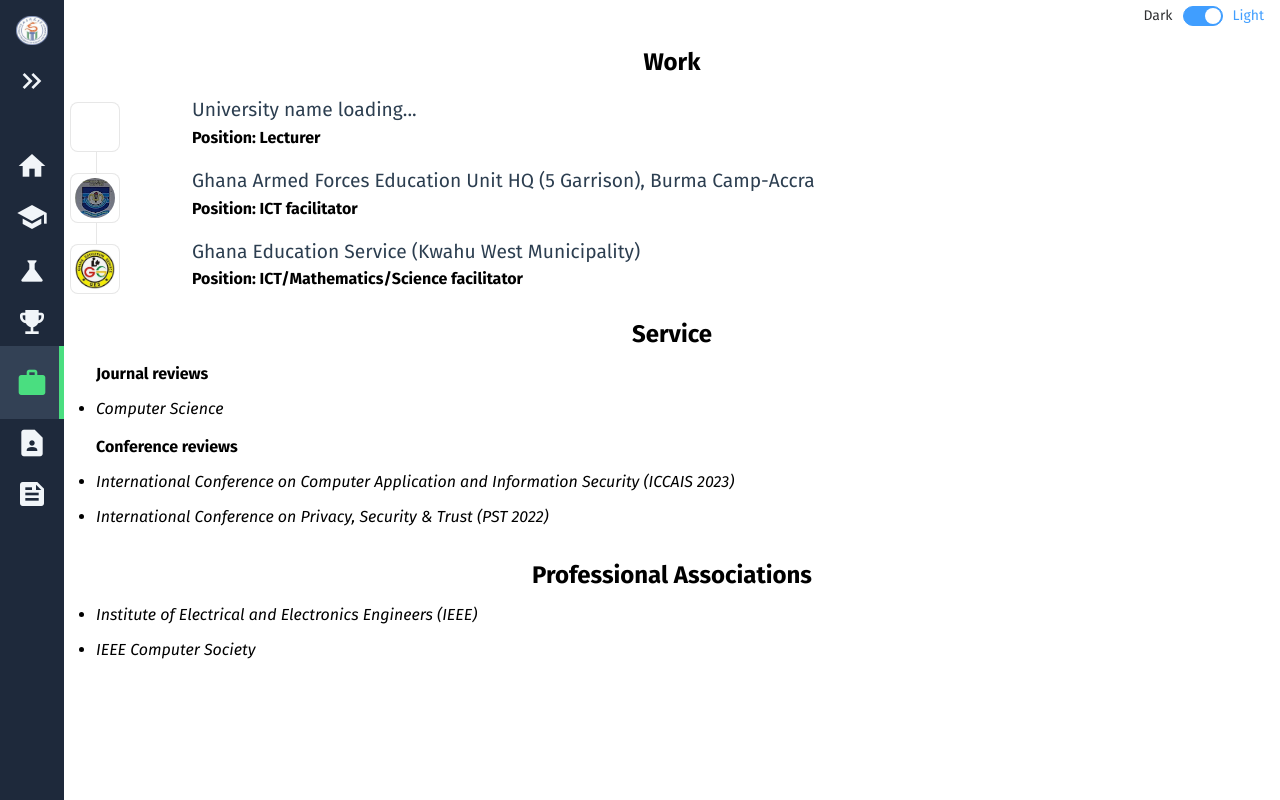
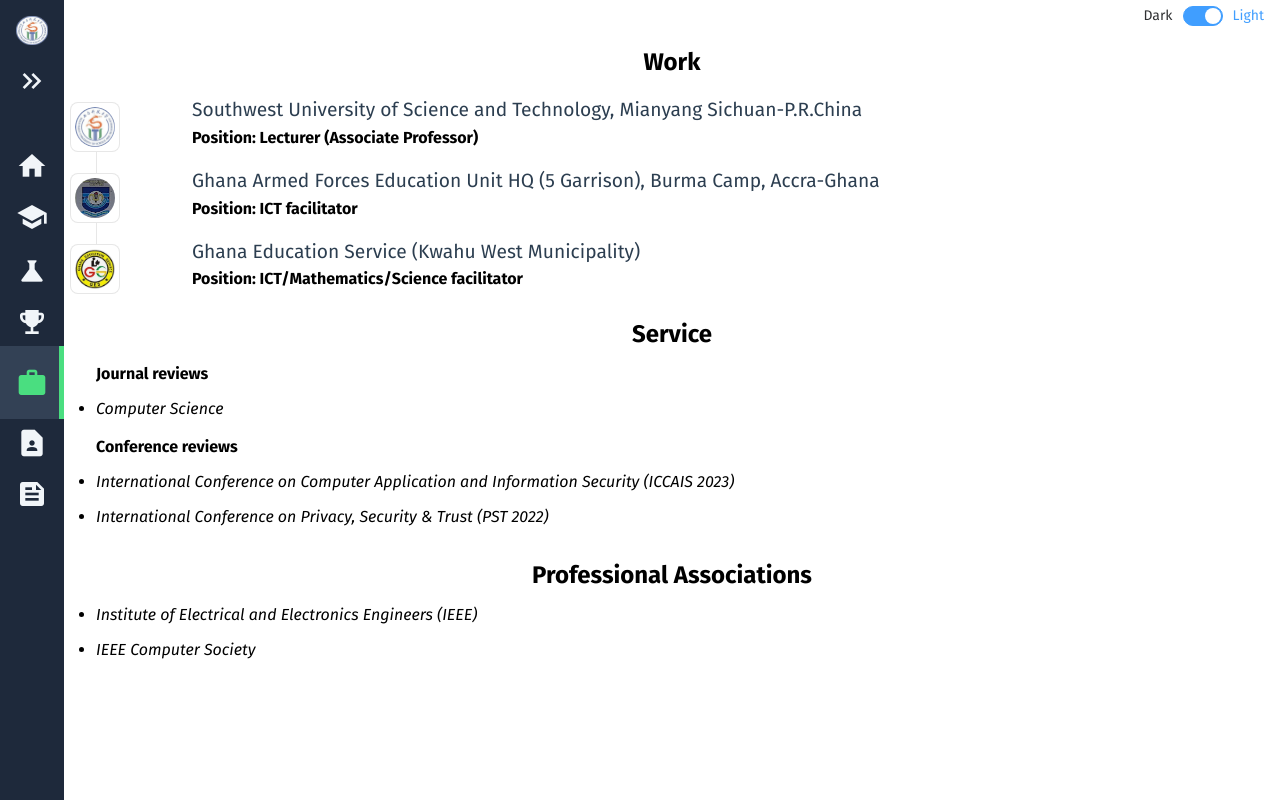
Before and after one commit to JustNETOrgani/justnetorgani.github.io, a Vue app in the folder dev/: page /service in a window 1280 px wide. Built offline with nearby package versions, Linux system fonts and the light colour scheme; what oh-vue-icons would draw is missing.

Commit message:
Updated work page to indicate SWUST

```diff
--- a/dev/src/components/MyWork.vue
+++ b/dev/src/components/MyWork.vue
@@ -5,17 +5,17 @@
 <template>
     <ContactItem>
     <template #icon>
-
+      <img alt="CurrentWorkImg" class="logoSchool" src="@/assets/swust.png" />
     </template>
-    <template #heading>University name loading...</template>
-    <h4>Position: Lecturer</h4>
+    <template #heading>Southwest University of Science and Technology, Mianyang Sichuan-P.R.China</template>
+    <h4>Position: Lecturer (Associate Professor)</h4>
   </ContactItem>
 
   <ContactItem>
     <template #icon>
         <img alt="5GECImg" class="logoSchool" src="@/assets/5gec.png" />
     </template>
-    <template #heading>Ghana Armed Forces Education Unit HQ (5 Garrison), Burma Camp-Accra</template>
+    <template #heading>Ghana Armed Forces Education Unit HQ (5 Garrison), Burma Camp, Accra-Ghana</template>
     <h4>Position: ICT facilitator</h4>
   </ContactItem>
 
```
